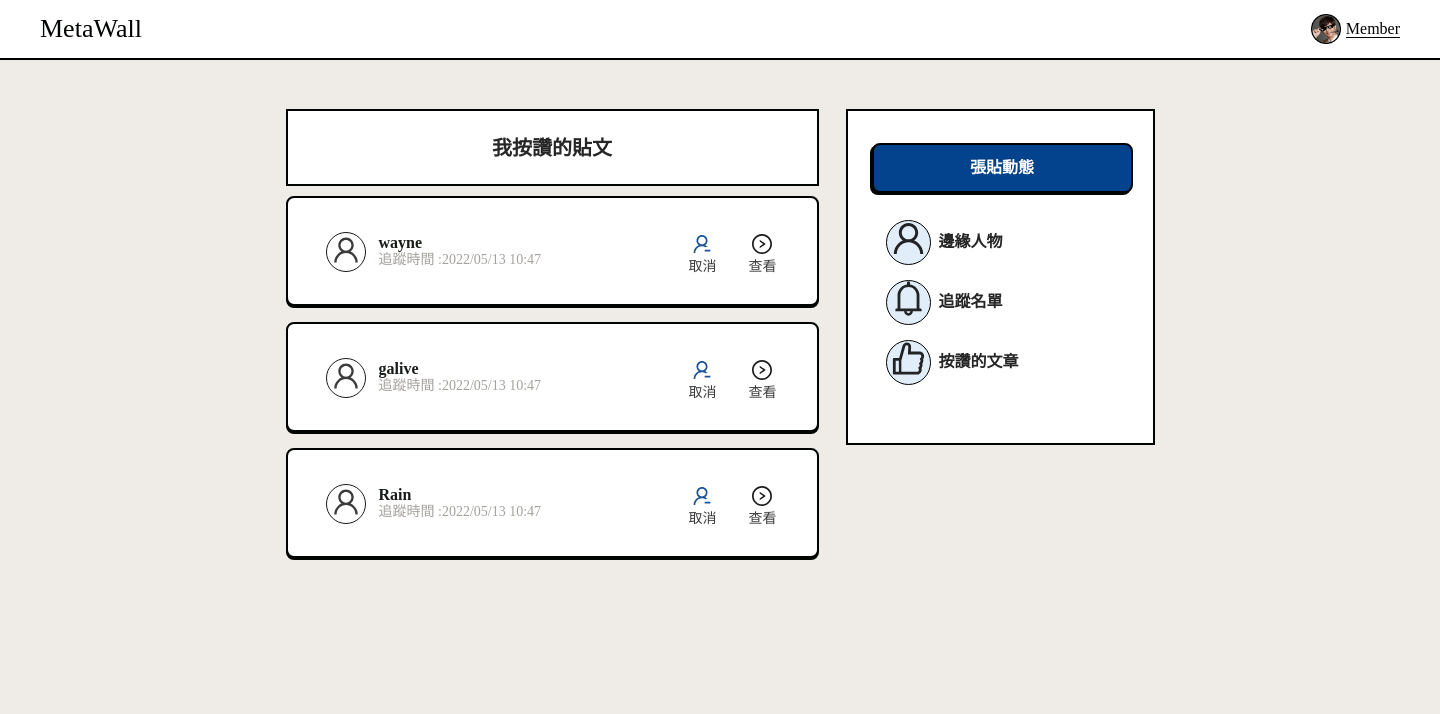
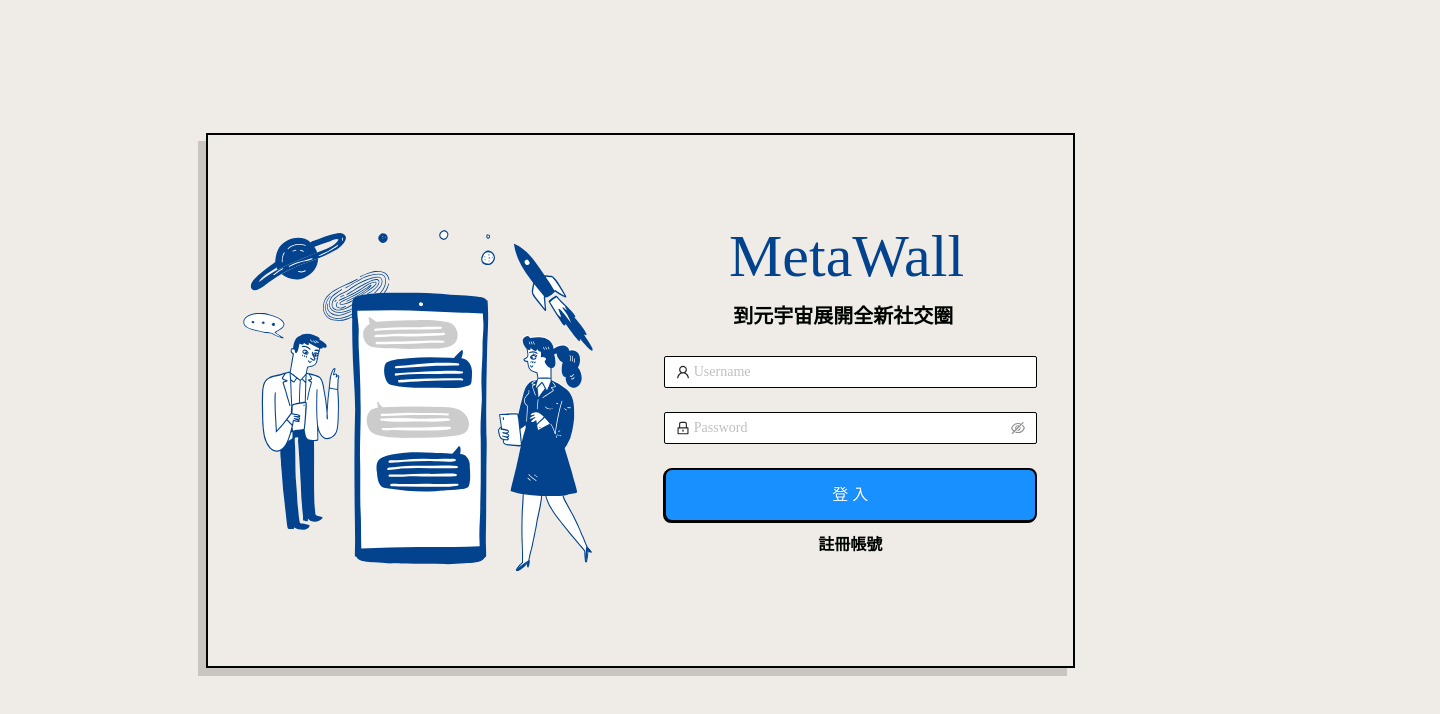
Before and after one commit to kjes9307/project-frontend, a React (Create React App) app: page /likeList in a window 1280 px wide. Shown: the top 714 px of the page, 1440 px wide, since content can reach past the window. Built offline with nearby package versions, Linux system fonts and the light colour scheme.

Commit message:
add formControl & api service

```diff
--- /dev/null
+++ b/src/API/index.js
@@ -0,0 +1,3 @@
+import apiService from "./api"
+// 取得POST 資料
+export const getList= () => apiService('/',{},"GET")
--- a/src/App.css
+++ b/src/App.css
@@ -47,3 +47,7 @@
   width: 100%;
   margin: 0px;
 }
+#root{
+	height: 100%;
+	width: 100%;
+}
--- a/src/App.js
+++ b/src/App.js
@@ -9,8 +9,8 @@
   render(){
 
     return (
-
-        <PostWall />
+        <Login />
+        // <PostWall />
     )
   }
 }
--- a/src/component/Login/Login.css
+++ b/src/component/Login/Login.css
@@ -1,9 +1,9 @@
 
 .container {
 	/* min-height: 100vh; */
-	margin: 0 auto;
-	width: 1440px;
-	height: 960px;
+	/* margin: 0 auto; */
+	width: 100%;
+	height: 100%;
 	padding: 24px;
 	display: flex;
 	justify-content: center;
--- a/src/component/Login/index.js
+++ b/src/component/Login/index.js
@@ -4,6 +4,7 @@
 import Logo from "../../static/img.svg";
 import Wall from "../../static/MetaWall.svg";
 import "./Login.css"
+import Demo from "../formControl/form.js"
 export default class Login extends Component {
     state ={
         loginState : true
@@ -28,6 +29,7 @@
                 <h3>到元宇宙展開全新社交圈</h3>
               </div>
               <div className="login-form">
+                {/* <LoginForm /> */}
               <Form
                   name="normal_login"
                   className="login-form"
@@ -60,7 +62,7 @@
                         },
                       ]}
                     >
-                      <Input
+                      <Input.Password
                         prefix={<LockOutlined className="site-form-item-icon" />}
                         type="password"
                         className="login-form-input"
@@ -115,7 +117,7 @@
                           },
                         ]}
                       >
-                      <Input
+                      <Input.Password
                         prefix={<LockOutlined className="site-form-item-icon" />}
                         type="password"
                         className="login-form-input"
--- /dev/null
+++ b/src/component/formControl/form.js
@@ -0,0 +1,61 @@
+import { Form, Input, Button, Checkbox } from 'antd';
+import { UserOutlined, LockOutlined, MailOutlined } from '@ant-design/icons';
+const LoginForm = () => {
+  const [form] = Form.useForm();
+  const onFinish = (values) => {
+    console.log('Success:', values);
+  };
+
+  const onFinishFailed = (errorInfo) => {
+    console.log('Failed:', errorInfo);
+  };
+  const onReset = () => {
+    form.resetFields();
+  };
+  return (
+    // <Form
+    //   name="basic"
+    //   onFinish={onFinish}
+    //   onFinishFailed={onFinishFailed}
+    //   autoComplete="off"
+    //   form={form}
+    // >
+     <div>
+      <Form.Item
+        name="username"
+        rules={[
+          {
+            required: true,
+            message: 'Please input your Username!',
+          },
+        ]}
+        >
+        <Input prefix={<UserOutlined className="site-form-item-icon" />}
+              className="login-form-input"
+              placeholder="Username" />
+        </Form.Item>
+        <Form.Item
+        name="password"
+        rules={[
+          {
+            required: true,
+            message: 'Please input your Password!',
+          },
+        ]}
+        >
+        <Input.Password
+          prefix={<LockOutlined className="site-form-item-icon" />}
+          type="password"
+          className="login-form-input"
+          placeholder="Password"
+        />
+        </Form.Item>
+        <Button type="primary" className="login-form-button" htmlType="submit" >
+          登入
+        </Button>
+      </div>
+
+  );
+};
+
+export default LoginForm;
```
Also changed, not shown: src/API/api.js (added, +45 -0 lines).
